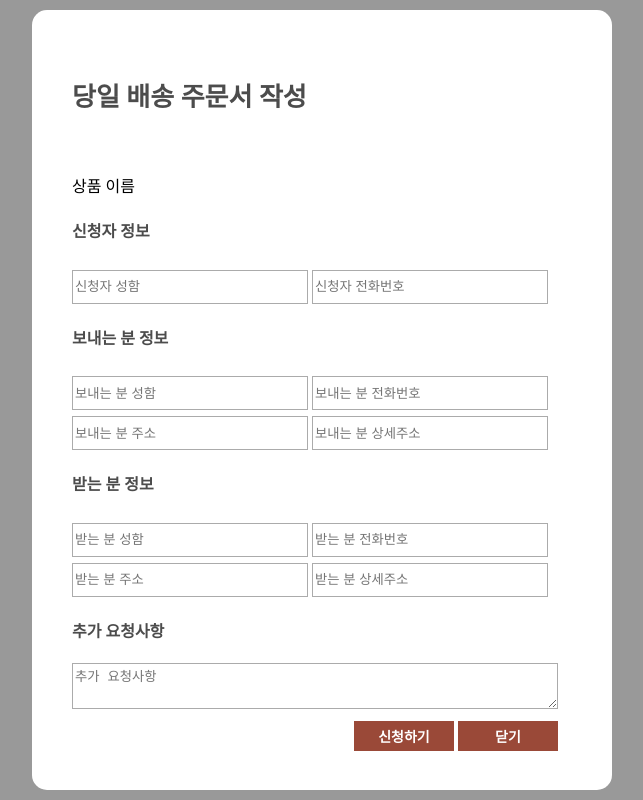
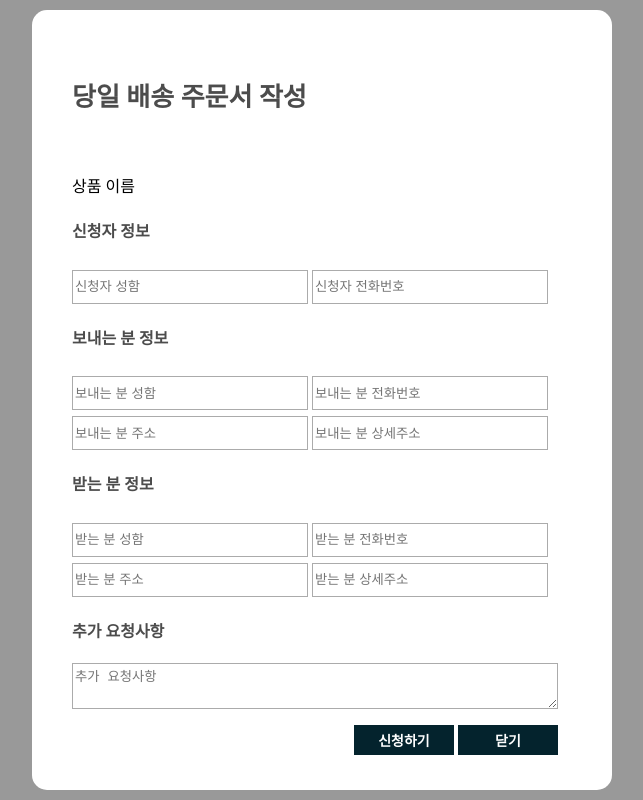
Before and after one commit to livinoid98/quick-delivery-webapp, a plain HTML site: page index.html in a window 1280 px wide. Shown: the whole page, without its empty margins (318-961 px from the left). Drawn offline with Linux system fonts and the light colour scheme.

Commit message:
change button background color

```diff
--- a/style.css
+++ b/style.css
@@ -51,9 +51,9 @@
 .quick-delivery-background-wrap .quick-delivery-content-wrap .button-wrap button{
     width:100px;
     height:30px;
-    margin-top:8px;
+    margin-top:12px;
     cursor:pointer;
-    background-color:#9a4938;
+    background-color:#04232D;
     border:none;
     font-size:14px;
     font-weight:600;
```
